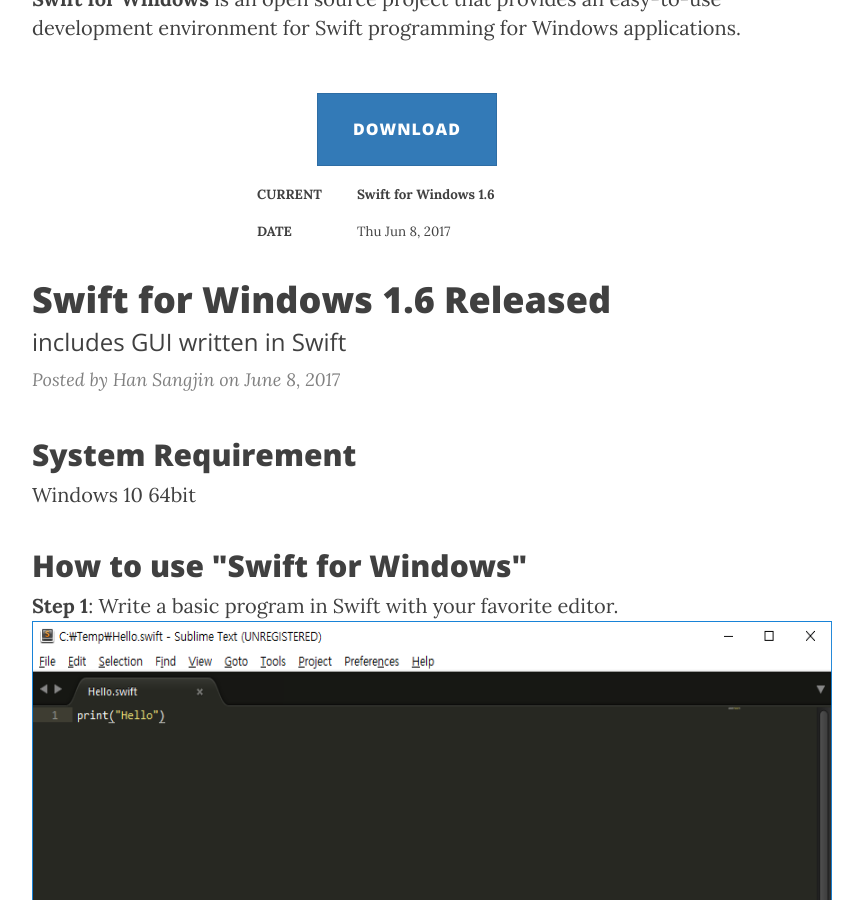
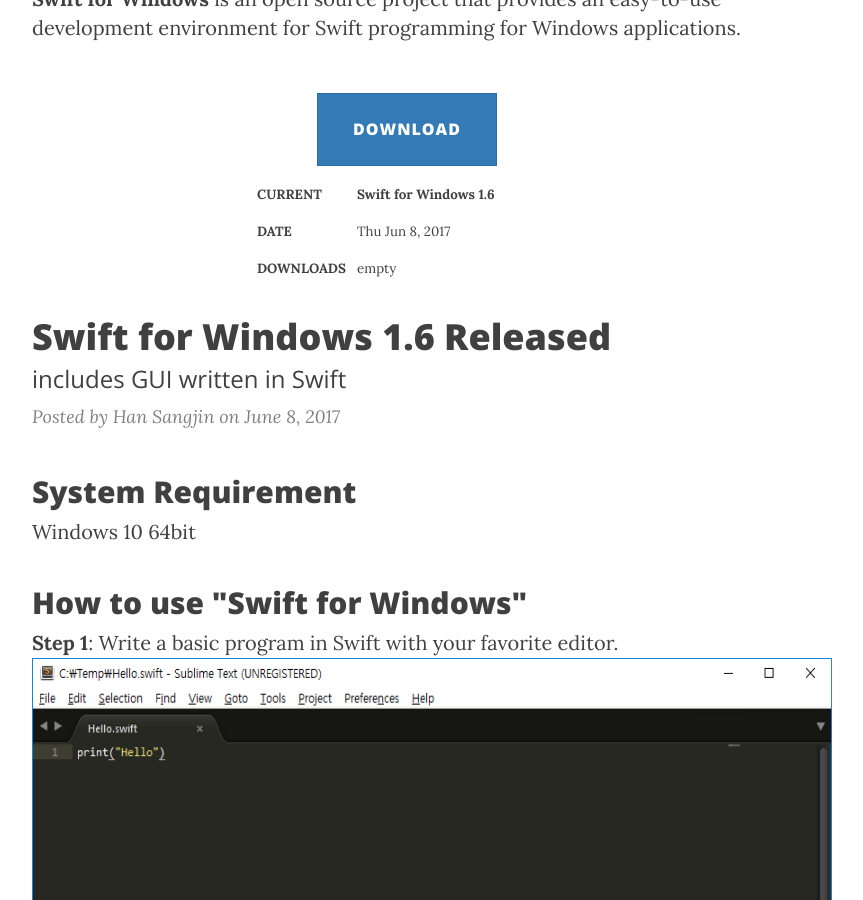
Before and after one commit to SwiftForWindows/SwiftForWindows.github.io, a Jekyll site: the page built from index.html, in a window 1280 px wide and 900 px high, scrolled down 571 px. Shown: the whole window, without its empty margins (233-1096 px from the left). Built offline with Jekyll 4.4.1, drawn with Linux system fonts in a browser that asks for light colours; nearby versions of some CDN libraries.

Commit message:
Fixed download information
- Used javascript callback function
- Using the formatted output of http://wxswift-home.appspot.com/count

```diff
--- a/_includes/head.html
+++ b/_includes/head.html
@@ -65,6 +65,18 @@
 	<!-- Custom Theme JavaScript -->
 	<script src="{{ "/js/clean-blog.min.js " | prepend: site.baseurl | prepend: site.url }}"></script>
 
+  <!-- Counter -->
+	<script>
+	var data = 'empty';
+	function display_count(cnt) {
+	  data = cnt;
+	}
+	$(document).ready(function(){
+		$('#down_cnt').append(data);
+	});
+	</script>
+	<script src="https://wxswift-home.appspot.com/count"></script>
+
 	{% include analytics.html %}
 
 </head>
--- a/index.html
+++ b/index.html
@@ -32,13 +32,13 @@
 Thu Jun 8, 2017
 </td>
 <td/></tr>
-<!--tr height="37" ><td/>
+<tr height="37" ><td/>
 <td align="left" style="font-weight:bold">
 <div id="downinfo">DOWNLOADS</div></td>
 <td>
-<object data="http://wxswift-home.appspot.com/count" height="37" width="200" style="vertical-align:middle;font-size:10pt"/>
+<div id="down_cnt"></div>
 </td>
-<td/></tr-->
+<td/></tr>
 </table>
 
 <div class="post-preview">
```
